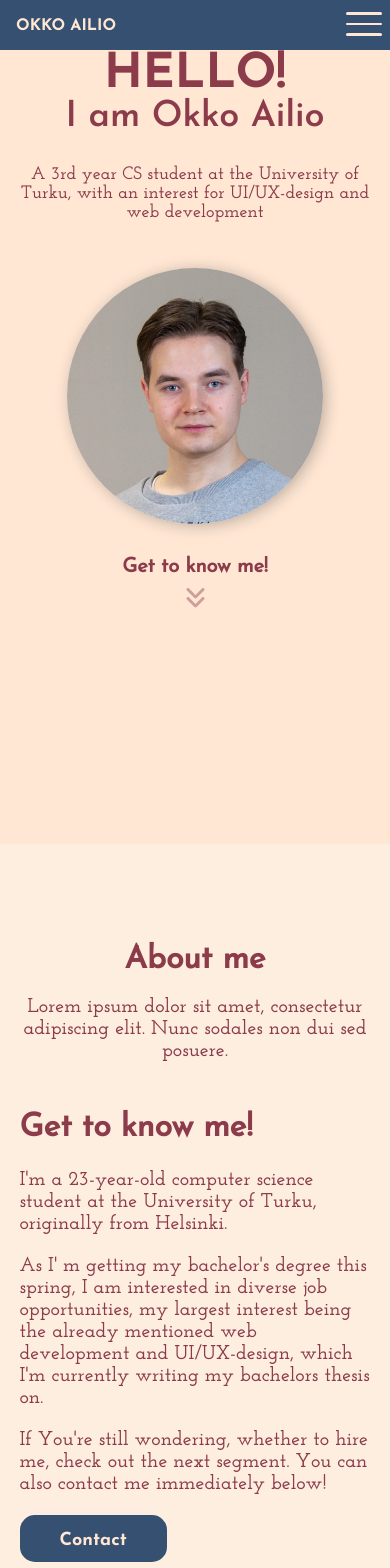
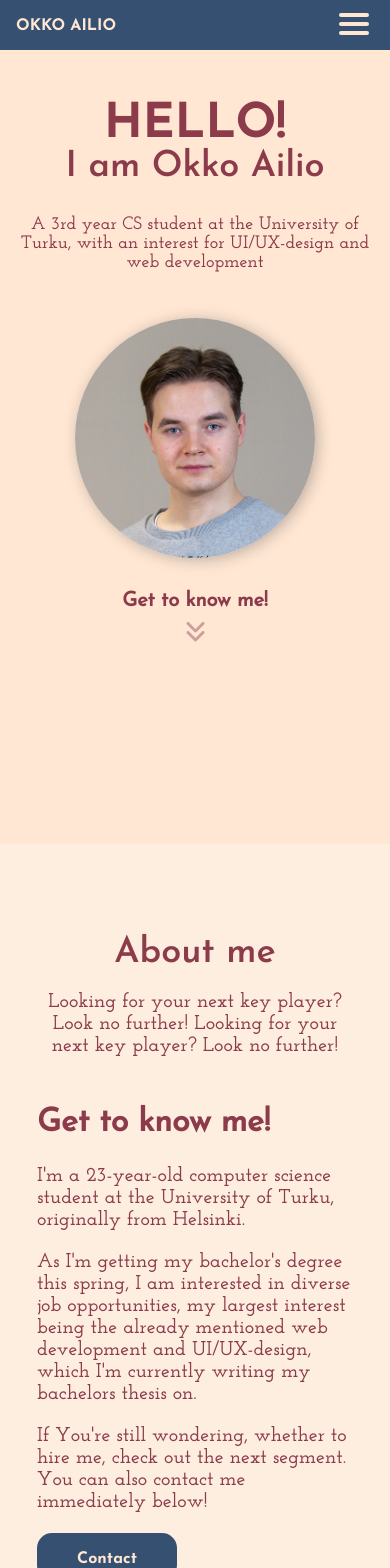
Before and after one commit to OAilio/portfolio-frontend, a React (Vite) app: page / in a window 390 px wide. Shown: the top 1568 px of the page. Built offline with nearby package versions, Linux system fonts and the light colour scheme.

Commit message:
Got a hamburger-nav animation now, might have to do some changes in the nav itself

```diff
--- a/src/App.jsx
+++ b/src/App.jsx
@@ -7,6 +7,7 @@ import './css/about.css'
 import './css/buttons.css'
 import './css/hireme.css'
 import './css/projects.css'
+import './css/contact.css'
 import Navbar from './components/Navbar'
 import Projects from './components/Projects'
 import LandingContent from './components/LandingContent'
@@ -16,11 +17,13 @@ import HireMe from './components/HireMe'
 
 const ContactMe = () => {
   return (
-    <div className="hire-me-header" id="contact">
+    <div className="contact-container">
+      <div className="hire-me-header" id="contact">
         <h2>Contact</h2>
         <p>Lorem ipsum dolor sit amet, consectetur adipiscing elit.
               Nunc sodales non dui sed posuere.</p>
       </div>
+    </div>
   )
 }
 
--- a/src/components/AboutMe.jsx
+++ b/src/components/AboutMe.jsx
@@ -1,4 +1,5 @@
 /* eslint-disable react/no-unescaped-entities */
+import { Link } from "react-scroll";
 
 function AboutMe() {
     const listOfSkills = ["HTML", "CSS", "JavaScript", "Python", "Figma", "Java", "Canva",
@@ -8,21 +9,20 @@ function AboutMe() {
       <>
         <div className="about-me-container" id="about">
           <div className="about-me-header">
-            <h3>About me</h3>
-            <p>Lorem ipsum dolor sit amet, consectetur adipiscing elit.
-              Nunc sodales non dui sed posuere.</p>
+            <h2>About me</h2>
+            <p>Looking for your next key player? Look no further! Looking for your next key player? Look no further!</p>
           </div>
           <div className="about-me-content">
             <div className="get-to-know">
               <h3>Get to know me!</h3>
               <p>I'm a 23-year-old computer science student at the University of Turku, originally from Helsinki.</p>
-              <p>As I'  m getting my bachelor's degree this spring, I am interested in diverse job opportunities, my largest interest being the already mentioned web development and UI/UX-design,
+              <p>As I'm getting my bachelor's degree this spring, I am interested in diverse job opportunities, my largest interest being the already mentioned web development and UI/UX-design,
                 which I'm currently writing my bachelors thesis on.</p>
               <p>If You're still wondering, whether to hire me, check out the next segment.
                 You can also contact me immediately below!</p>
               <div className='button-container'>
                 <a className="blue-button">
-                  Contact
+                  <Link to="contact" spy={true} smooth={true} offset={0} duration={700} tabIndex={0}>Contact</Link>
                 </a>
               </div>
             </div>
--- a/src/components/HireMe.jsx
+++ b/src/components/HireMe.jsx
@@ -20,7 +20,7 @@ function HireMe() {
           <h3>Team Player</h3>
           <FontAwesomeIcon icon={faPeopleCarryBox} className="card-icon" />
           <p>Lorem ipsum dolor sit amet, consectetur adipiscing elit.
-            Nunc sodales non dui sed posuere. </p>
+            Nunc sodales non dui sed posuere.</p>
         </div>
         <div className="hire-me-card">
           <h3>Proactive</h3>
@@ -30,8 +30,8 @@ function HireMe() {
         </div>
       </div>
       <div className="button-container">
-        <a className='blue-button'>
-          Download my CV
+      <a className='blue-button' href='pictures/okko.jpg' target='_blank'>
+          Check out my CV
         </a>
       </div>
     </div>
--- a/src/components/Navbar.jsx
+++ b/src/components/Navbar.jsx
@@ -18,29 +18,32 @@ function Navbar() {
     <>
       <nav>
         <div className="navbar-logo">
-          <Link onClick={() => { scrollToTop(); closeMenu(); }} spy={true} smooth={true} duration={500} tabIndex={0}>OKKO AILIO</Link>
+          <Link onClick={() => { scrollToTop(); closeMenu(); }} spy={true} smooth={true} duration={700} tabIndex={0}>OKKO AILIO</Link>
         </div>
-        <div className="burger-menu" onClick={() => {
+        <div className={`burger-menu ${isOpen ? "open" : ""}`} onClick={() => {
           setIsOpen(!isOpen);
-          console.log("click!")
-          console.log("Current state:", isOpen)
+          console.log("click!");
+          console.log("Current state:", isOpen);
         }}>
-          <span></span>
-          <span></span>
-          <span></span>
+          <span className="line1"></span>
+          <span className="line2"></span>
+          <span className="line3"></span>
         </div>
         <ul className={isOpen ? "open" : ""}>
           <li>
-            <Link onClick={() => { scrollToTop(); closeMenu(); }} spy={true} smooth={true} duration={500} tabIndex={0}>Home</Link>
+            <Link onClick={() => { scrollToTop(); closeMenu(); }} spy={true} smooth={true} duration={700} tabIndex={0}>Home</Link>
           </li>
           <li>
-            <Link onClick={closeMenu} to="about" spy={true} smooth={true} offset={0} duration={500} tabIndex={0}>About</Link>
+            <Link onClick={closeMenu} to="about" spy={true} smooth={true} offset={0} duration={700} tabIndex={0}>About</Link>
           </li>
           <li>
-            <Link onClick={closeMenu} to="projects" spy={true} smooth={true} offset={0} duration={500} tabIndex={0}>Projects</Link>
+            <Link onClick={closeMenu} to="hireme" spy={true} smooth={true} offset={0} duration={700} tabIndex={0}>Hire me!</Link>
           </li>
           <li>
-            <Link onClick={closeMenu} to="contact" spy={true} smooth={true} offset={0} duration={500} tabIndex={0}>Contact me</Link>
+            <Link onClick={closeMenu} to="projects" spy={true} smooth={true} offset={0} duration={700} tabIndex={0}>Projects</Link>
+          </li>
+          <li>
+            <Link onClick={closeMenu} to="contact" spy={true} smooth={true} offset={0} duration={700} tabIndex={0}>Contact me</Link>
           </li>
         </ul>
       </nav>
--- a/src/css/about.css
+++ b/src/css/about.css
@@ -1,5 +1,5 @@
 .about-me-container {
-    padding: 8vh 0vh;
+    padding: 6vh 0vh 12vh;
     background-color: rgb(254, 238, 224);
     color: rgb(140, 59, 75);
 }
@@ -7,12 +7,13 @@
 .about-me-header {
     text-align: center;
     max-width: 60%;
-    margin: 2rem auto;
+    margin: 2.5rem auto;
 }
 
 .about-me-content {
     display: flex;
     margin: 1rem auto 3rem;
+    max-width: 90%;
 }
 
 .get-to-know,
@@ -24,7 +25,7 @@
 
 .my-skills h3,
 .get-to-know h3 {
-    margin-bottom: 6vh;
+    margin-bottom: 4vh;
 }
 
 .skills-list {
@@ -34,7 +35,7 @@
 
 @media screen and (max-width: 991px) {
     .about-me-header{
-        max-width: 90%;
+        max-width: 80%;
     }
 
     .about-me-content {
--- a/src/css/buttons.css
+++ b/src/css/buttons.css
@@ -37,34 +37,23 @@
     padding: 0.75rem 1.75rem 0.5rem;
     margin: 0 0.5rem 0.75rem 0.5rem;
 }
-/*
-.carousel-button {
-    background-color: rgba(0,0,0,0,2);
-    border-style: solid;
-    border-color: rgb(140, 59, 75);
-    border-radius: 50%;
-    width: 1rem;
-    height: 1rem;
-    display: inline-block;
-    cursor: pointer;
-}
-
-.carousel-button--selected {
-    background-color: rgb(140, 59, 75)
-} */
 
   /* Media queries to adjust font sizes based on screen width */
-@media screen and (min-width: 992px) and (max-width: 1280px) {
+@media screen and (max-width: 1280px) {
     :root {
         --button-font-size: 1.25rem;
         --tag-font-size: 0.75rem;
     }
 }
 
-@media screen and (min-width: 479px) and (max-width: 991px) {
+@media screen and (max-width: 991px) {
     :root {
         --button-font-size: 1.125rem;
         --tag-font-size: 0.75rem;
+    }
+
+    .skill-tag {
+        margin: 0 0.5rem 0.75rem 0rem;
     }
 }
 
--- /dev/null
+++ b/src/css/contact.css
@@ -0,0 +1,4 @@
+.contact-container{
+    padding: 6vh 0vh 12vh;
+    color: rgb(140, 59, 75);
+}
--- a/src/css/hireme.css
+++ b/src/css/hireme.css
@@ -10,7 +10,7 @@
 }
 
 .hire-me-cards {
-    max-width: 95%;
+    max-width: 90%;
     margin: 2vh auto 6vh;
     display: flex;
 }
--- a/src/css/landing.css
+++ b/src/css/landing.css
@@ -59,17 +59,6 @@
 }
 
 @media screen and (max-width: 1065px) {
-    .my-picture img{
-        max-width: 18rem;
-    }
-
-    .landing-bottom {
-        margin-top: 6vh;
-    }
-}
-
-
-@media screen and (max-width: 991px) {
     .landing-content {
         flex-direction: column;
         align-items: center;
@@ -84,7 +73,25 @@
     .my-picture img {
         display: block;
         margin: 1rem auto;
-        max-width: 16rem;
+        max-width: 25rem;
+    }
+
+    .landing-bottom {
+        margin-top: 6vh;
+    }
+}
+
+
+@media screen and (max-width: 991px) {
+    .landing-text {
+        text-align: center;
+        margin-right: 0;
+    }
+
+    .my-picture img {
+        display: block;
+        margin: 1rem auto;
+        max-width: 20rem;
     }
 
     .landing-bottom {
@@ -94,6 +101,10 @@
 
 @media screen and (max-width: 400px) {
     .landing-content {
-        padding-top: 6vh;
+        padding-top: 12vh;
+    }
+
+    .my-picture img {
+        max-width: 15rem;
     }
 }
--- a/src/css/navbar.css
+++ b/src/css/navbar.css
@@ -11,7 +11,7 @@ nav {
 
 nav .navbar-logo {
   color: rgb(255,231,212);
-  margin: 1rem;
+  margin: 1rem 1rem 1rem 2rem;
   text-decoration: none;
   transition: transform 0.3s ease;
 }
@@ -40,34 +40,87 @@ nav .navbar-logo:hover {
   transform: scale(1.2);
 }
 
-nav .burger-menu {
+.burger-menu {
   display: none;
+  width: 30px;
+  height: 10px;
   position: absolute;
-  top: 0.75rem;
-  right: 0.5rem;
-  flex-direction: column;
-  justify-content: space-between;
-  width: 2.25rem;
-  height: 2rem;
+  right: 1rem;
+  margin: 0.8rem 0.3rem 1rem 2rem;
+  cursor: pointer;
+  -webkit-transform: rotate(0deg);
+  -moz-transform: rotate(0deg);
+  -o-transform: rotate(0deg);
+  transform: rotate(0deg);
+  -webkit-transition: .5s ease-in-out;
+  -moz-transition: .5s ease-in-out;
+  -o-transition: .5s ease-in-out;
+  transition: .5s ease-in-out;
   cursor: pointer;
 }
 
-nav .burger-menu span {
-  height: 0.4rem;
+.burger-menu span {
+  display: block;
+  position: absolute;
+  height: 4px;
   width: 100%;
-  background-color: rgb(255,231,212);
-  border-radius: 0.2rem;
-  margin-bottom: 0.5rem;
+  background: rgb(255,231,212);
+  border-radius: 9px;
+  opacity: 1;
+  left: 0;
+  -webkit-transform: rotate(0deg);
+  -moz-transform: rotate(0deg);
+  -o-transform: rotate(0deg);
+  transform: rotate(0deg);
+  -webkit-transition: .25s ease-in-out;
+  -moz-transition: .25s ease-in-out;
+  -o-transition: .25s ease-in-out;
+  transition: .25s ease-in-out;
+}
+
+.burger-menu span:nth-child(1) {
+  top: 0px;
+}
+
+.burger-menu span:nth-child(2) {
+  top: 9px;
+}
+
+.burger-menu span:nth-child(3) {
+  top: 18px;
+}
+
+.burger-menu.open span:nth-child(1) {
+  top: 9px;
+  -webkit-transform: rotate(135deg);
+  -moz-transform: rotate(135deg);
+  -o-transform: rotate(135deg);
+  transform: rotate(135deg);
+}
+
+.burger-menu.open span:nth-child(2) {
+  opacity: 0;
+  left: -60px;
+}
+
+.burger-menu.open span:nth-child(3) {
+  top: 9px;
+  -webkit-transform: rotate(-135deg);
+  -moz-transform: rotate(-135deg);
+  -o-transform: rotate(-135deg);
+  transform: rotate(-135deg);
 }
 
 @media screen and (max-width: 991px) {
-  nav .burger-menu{
+  .burger-menu{
     display: flex;
   }
 
   nav {
     flex-direction: column;
     align-items: start;
+    opacity: 1;
+    transition: opacity 1s ease;
   }
 
   nav ul {
@@ -78,6 +131,7 @@ nav .burger-menu span {
     box-sizing: border-box;
     margin: 0;
     padding: 0;
+    overflow: hidden;
   }
 
   .open {
@@ -94,79 +148,9 @@ nav .burger-menu span {
   nav ul li a {
     margin: 0.2rem 0.5rem;
   }
-}
 
-/* .navbar {
-  background-color: rgb(53,80,112);
-  overflow: hidden;
-  height: 7vh;
-  font-family: 'Josefin Sans Bold';
-  padding: 0rem;
-  position: fixed;
-  top: 0;
-  width: 100%;
-  z-index: 2;
-  display: flex;
-  justify-content: space-between;
-  align-items: center;
-}
-
-.navbar-list {
-  display: flex;
-  padding-right: 0rem;
-  margin-left: auto;
-}
-
-.navbar-item,
-.navbar-logo{
-  color: rgb(255,231,212);
-  text-decoration: none;
-  margin: 0 1.5rem;
-  list-style-type: none;
-  transition: background-color 0.3s ease, color 0.3s ease, transform 0.3s ease;
-  cursor: pointer;
-}
-
-.navbar-item:hover,
-.navbar-logo:hover {
-  transform: scale(1.2);
-}
-
-.burger-icon {
-  display: none;
-}
-
-.dropdown-menu {
-  display: none;
-} */
-
-
-
-
-
-
-/* Media query for small screens */
-/* @media screen and (max-width: 991px) { */
-  /* .navbar {
-    min-height: 7vh;
-    height: auto;
-  }
-  .navbar-list{
-    display: none;
-  } */
-
-  /* .navbar-list.is-open {
-    display: block;
-    align-items: flex-start;
-    flex-direction: column;
-  }
-*/
-
-  /* .burger-icon{
-    display: flex;
+  nav .navbar-logo {
+    margin: 1rem 1rem 1rem 1rem;
   }
 
-  .dropdown-menu{
-    display: flex;
-  } */
-/* } */
+}
--- a/src/css/projects.css
+++ b/src/css/projects.css
@@ -1,5 +1,5 @@
 .projects-container{
-    padding: 8vh 0vh 12vh;
+    padding: 6vh 0vh 12vh;
     color: rgb(140, 59, 75);
     background-color: rgb(254, 238, 224);
 }
```
